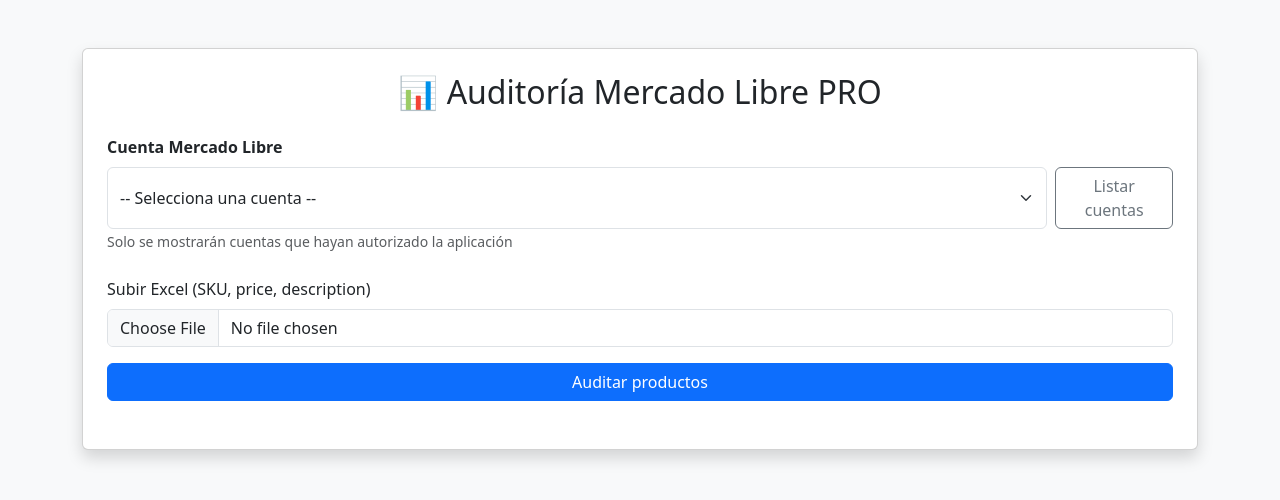
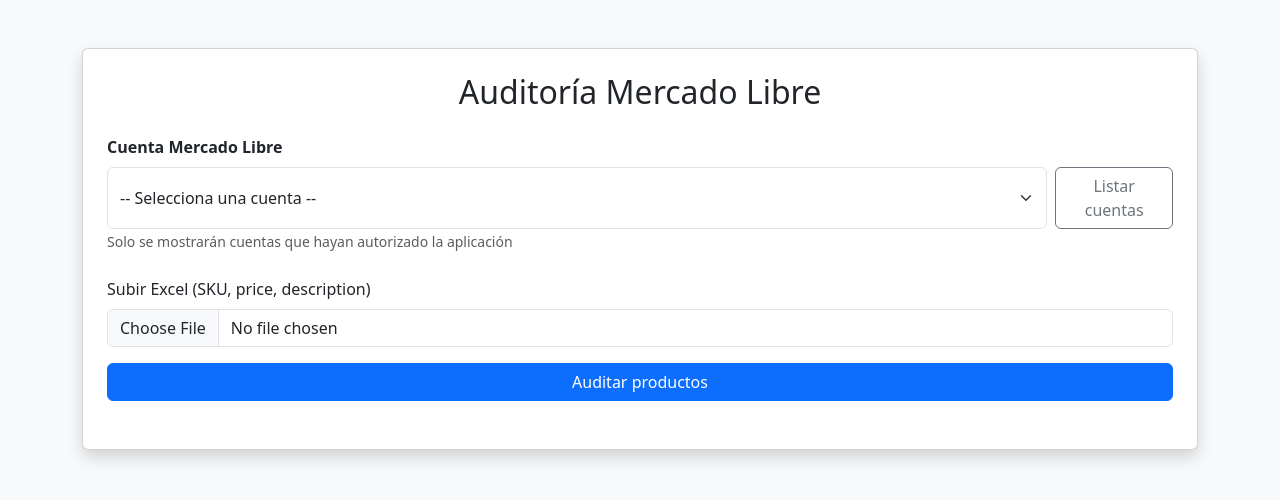
Before and after one commit to Heildrum/DataSentinel, a website: page public/index.html in a window 1280 px wide. Drawn offline with nearby package versions, Linux system fonts and the light colour scheme.

Commit message:
Update index.html
simbolo

```diff
--- a/public/index.html
+++ b/public/index.html
@@ -12,7 +12,7 @@
 <div class="container mt-5">
   <div class="card shadow p-4">
 
-    <h2 class="text-center mb-4">📊 Auditoría Mercado Libre PRO</h2>
+    <h2 class="text-center mb-4"> Auditoría Mercado Libre </h2>
 
     <!-- ========================= -->
     <!-- CUENTA MERCADO LIBRE -->
```
